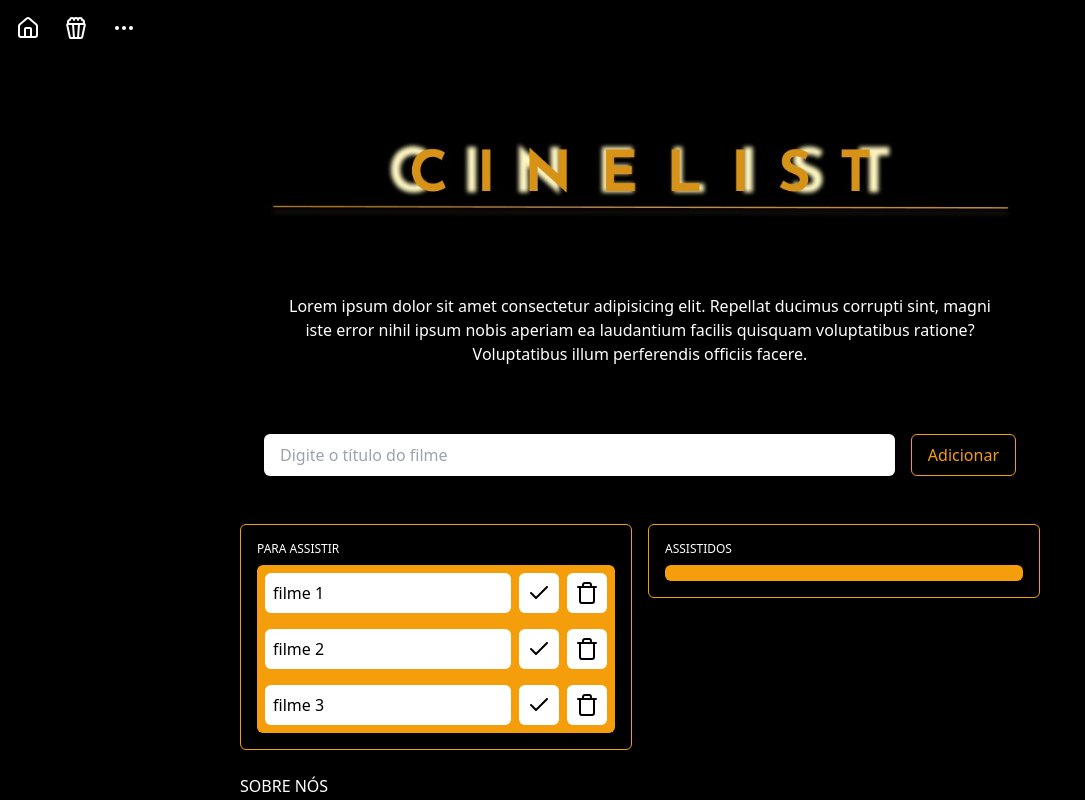
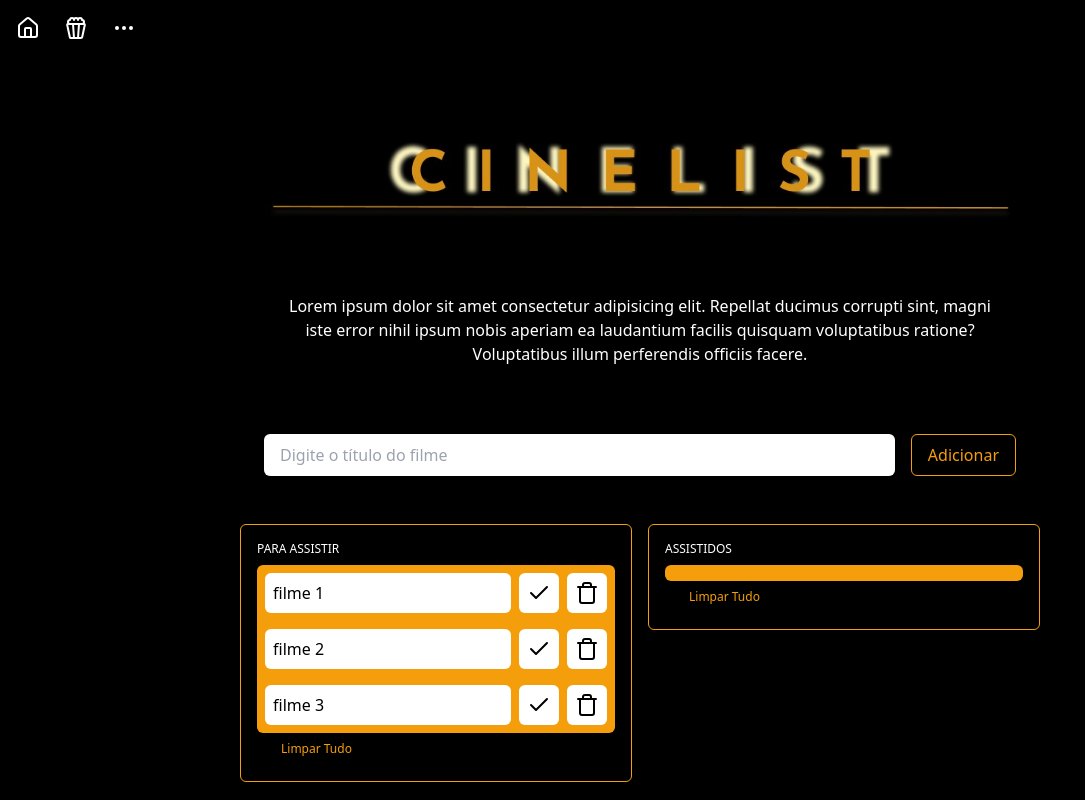
Before and after one commit to katerine-dev/cineList, a React (Vite) app in the folder spa/: page /home in a window 1280 px wide. Shown: the top 800 px of the page, without its empty margins (0-1085 px from the left). Built offline with nearby package versions, Linux system fonts and the light colour scheme.

Commit message:
funções de clearAll

```diff
--- a/spa/src/App.jsx
+++ b/spa/src/App.jsx
@@ -17,21 +17,9 @@ function App() {
   }, []);
 
   const [movies, setMovies] = useState([
-    {
-      id: 1,
-      title: "filme 1",
-      inSeen: false,
-    },
-    {
-      id: 2,
-      title: "filme 2",
-      inSeen: false,
-    },
-    {
-      id: 3,
-      title: "filme 3",
-      inSeen: false,
-    },
+    { id: 1, title: "filme 1", inSeen: false },
+    { id: 2, title: "filme 2", inSeen: false },
+    { id: 3, title: "filme 3", inSeen: false },
   ]);
 
   const [moviesSeen, setMoviesSeen] = useState([]);
@@ -57,16 +45,19 @@ function App() {
   }
 
   function onAddMovieSubmit(title) {
-    const newMovie = {
-      id: v4(),
-      title,
-      inSeen: false,
-    };
+    const newMovie = { id: v4(), title, inSeen: false };
     setMovies([...movies, newMovie]);
   }
 
+  function onClearAllMovies() {
+    setMovies([]);
+  }
+  function onClearAllMoviesSeen() {
+    setMoviesSeen([]);
+  }
+
   return (
-    <div className=" w-screen h-screen flex flex-col">
+    <div className="w-screen h-screen flex flex-col">
       <NavBar className="fixed top-0 left-0 w-full bg-black p-4 shadow-lg z-50" />
 
       <div className="w-screen h-full bg-black flex justify-center p-6">
@@ -92,12 +83,14 @@ function App() {
                 movies={movies}
                 onMovieClick={onMovieClick}
                 onDeleteMovieClick={onDeleteMovieClick}
+                onClearAllMovies={onClearAllMovies}
               />
             </div>
             <div className="flex-1">
               <MoviesSeen
                 moviesSeen={moviesSeen}
                 onDeleteMovieSeenClick={onDeleteMovieSeenClick}
+                onClearAllMoviesSeen={onClearAllMoviesSeen}
               />
             </div>
           </div>
--- a/spa/src/components/MoviesSeen.jsx
+++ b/spa/src/components/MoviesSeen.jsx
@@ -1,6 +1,10 @@
 import { ChevronDownIcon, TrashIcon } from "lucide-react";
 
-function MoviesSeen({ moviesSeen, onDeleteMovieSeenClick }) {
+function MoviesSeen({
+  moviesSeen,
+  onDeleteMovieSeenClick,
+  onClearAllMoviesSeen,
+}) {
   return (
     <div className="border border-amber-500 rounded-md p-4">
       <h1 className="text-white text-xs text-left mb-2">ASSISTIDOS</h1>
@@ -22,6 +26,12 @@ function MoviesSeen({ moviesSeen, onDeleteMovieSeenClick }) {
           </li>
         ))}
       </ul>
+      <button
+        onClick={onClearAllMoviesSeen}
+        className="hover:text-black text-xs text-amber-500 py-2 px-6"
+      >
+        Limpar Tudo
+      </button>
     </div>
   );
 }
--- a/spa/src/components/movies.jsx
+++ b/spa/src/components/movies.jsx
@@ -1,6 +1,11 @@
 import { CheckIcon, TrashIcon } from "lucide-react";
 
-function Movies({ movies, onMovieClick, onDeleteMovieClick }) {
+function Movies({
+  movies,
+  onMovieClick,
+  onDeleteMovieClick,
+  onClearAllMovies,
+}) {
   return (
     <div className="border border-amber-500 rounded-md p-4">
       <h1 className="text-white text-xs text-left mb-2">PARA ASSISTIR</h1>
@@ -25,6 +30,12 @@ function Movies({ movies, onMovieClick, onDeleteMovieClick }) {
           </li>
         ))}
       </ul>
+      <button
+        onClick={onClearAllMovies}
+        className="hover:text-black text-xs text-amber-500 py-2 px-6"
+      >
+        Limpar Tudo
+      </button>
     </div>
   );
 }
```
